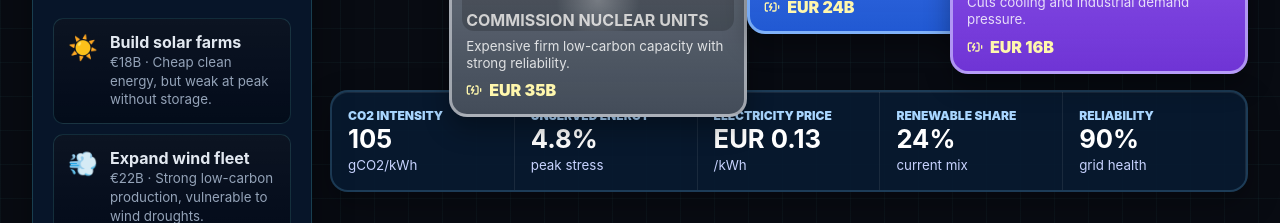
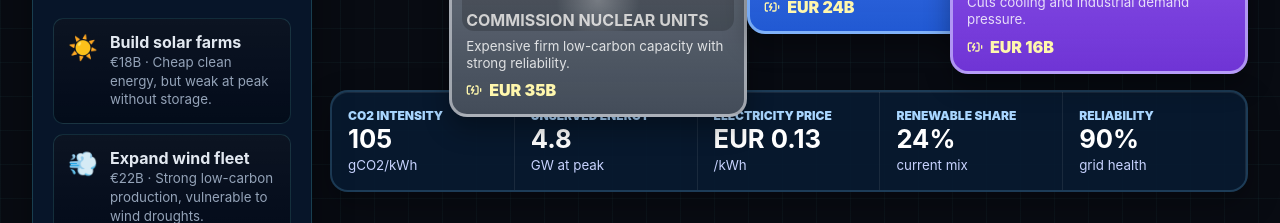
Before and after one commit to Myoxsis/Watt-If, a React (Vite) app: page / in a window 1280 px wide. Shown: the part 1400-1623 px from the top of the page. Built offline with nearby package versions, Linux system fonts and the light colour scheme.

Commit message:
Fix bottom stat units

```diff
--- a/src/components/GameChrome.tsx
+++ b/src/components/GameChrome.tsx
@@ -63,7 +63,7 @@ export function BottomStatBar({ metrics }: { metrics: Metrics }) {
   return (
     <section className="bottom-stat-bar">
       <div><span>CO2 intensity</span><strong>{metrics.carbon}</strong><small>gCO2/kWh</small></div>
-      <div><span>Unserved energy</span><strong>{metrics.unservedEnergy}%</strong><small>peak stress</small></div>
+      <div><span>Unserved energy</span><strong>{metrics.unservedEnergy}</strong><small>GW at peak</small></div>
       <div><span>Electricity price</span><strong>EUR {metrics.price.toFixed(2)}</strong><small>/kWh</small></div>
       <div><span>Renewable share</span><strong>{metrics.renewableShare}%</strong><small>current mix</small></div>
       <div><span>Reliability</span><strong>{metrics.reliability}%</strong><small>grid health</small></div>
```
